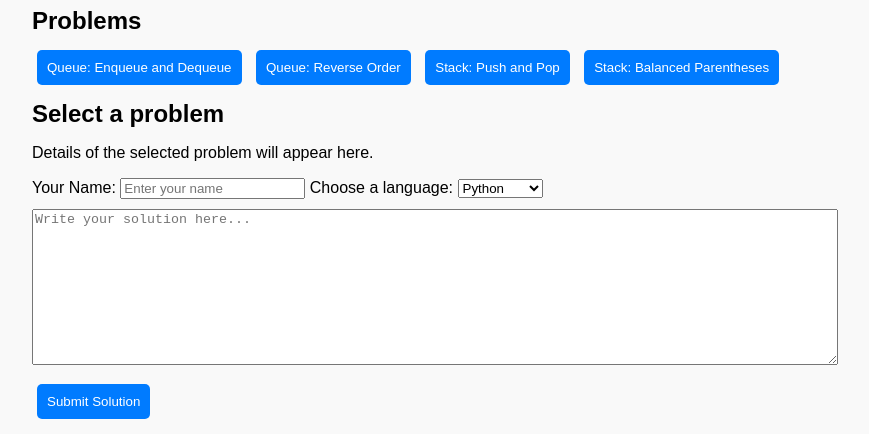
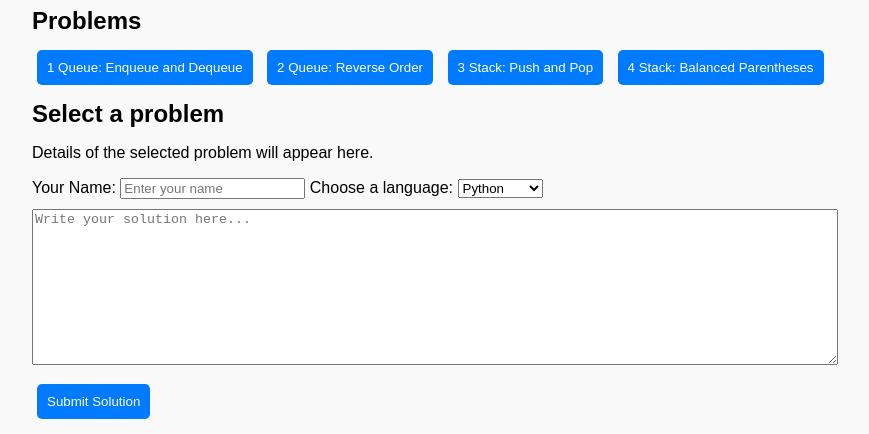
Before and after one commit to nicolas3261611/nicolas3261611.github.io, a plain HTML site: page index.html in a window 1280 px wide. Shown: the part 120-554 px from the top of the page, without its empty margins (208-1077 px from the left). Drawn offline with Linux system fonts and the light colour scheme.

Commit message:
index.html

```diff
--- a/index.html
+++ b/index.html
@@ -16,10 +16,10 @@
       <section id="problem-list">
         <h2>Problems</h2>
         <div>
-          <button data-problem="1">Queue: Enqueue and Dequeue</button>
-          <button data-problem="2">Queue: Reverse Order</button>
-          <button data-problem="3">Stack: Push and Pop</button>
-          <button data-problem="4">Stack: Balanced Parentheses</button>
+          <button data-problem="1">1 Queue: Enqueue and Dequeue</button>
+          <button data-problem="2">2 Queue: Reverse Order</button>
+          <button data-problem="3">3 Stack: Push and Pop</button>
+          <button data-problem="4">4 Stack: Balanced Parentheses</button>
 
         </div>
       </section>
```
